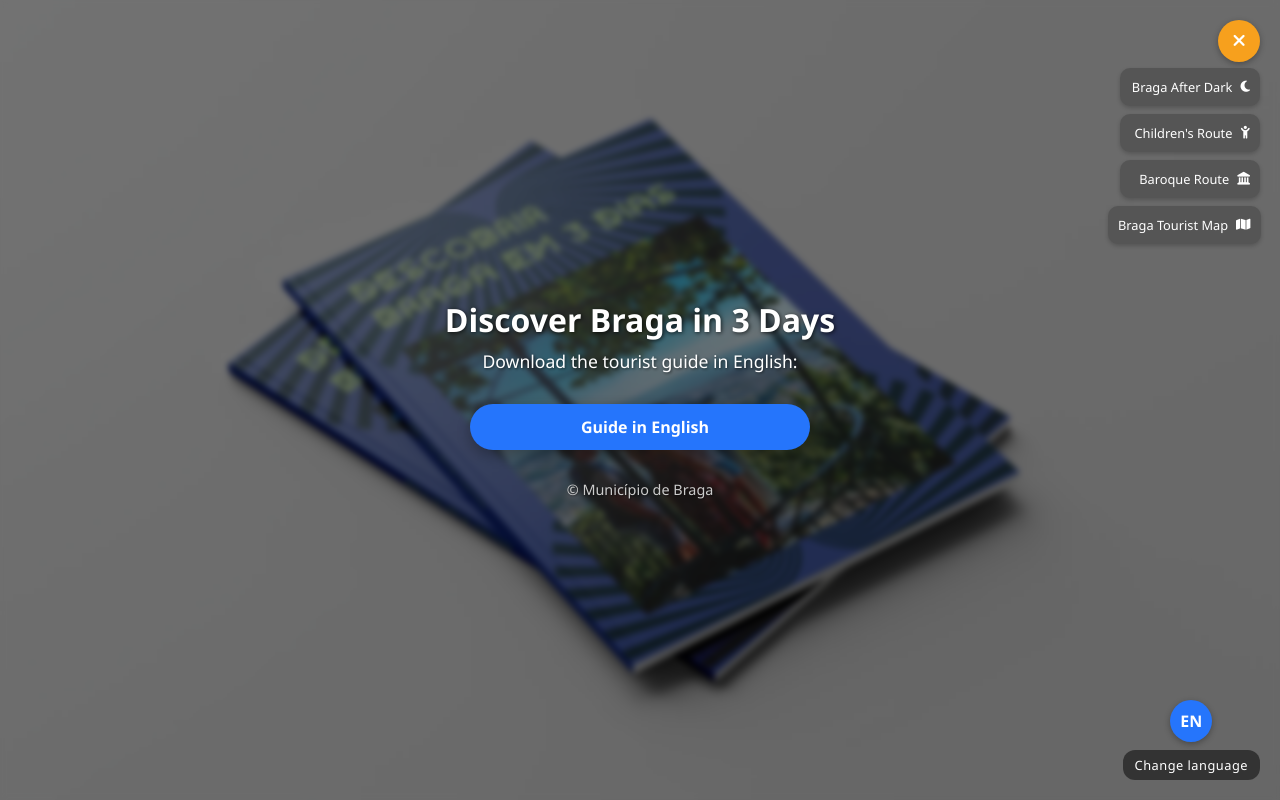
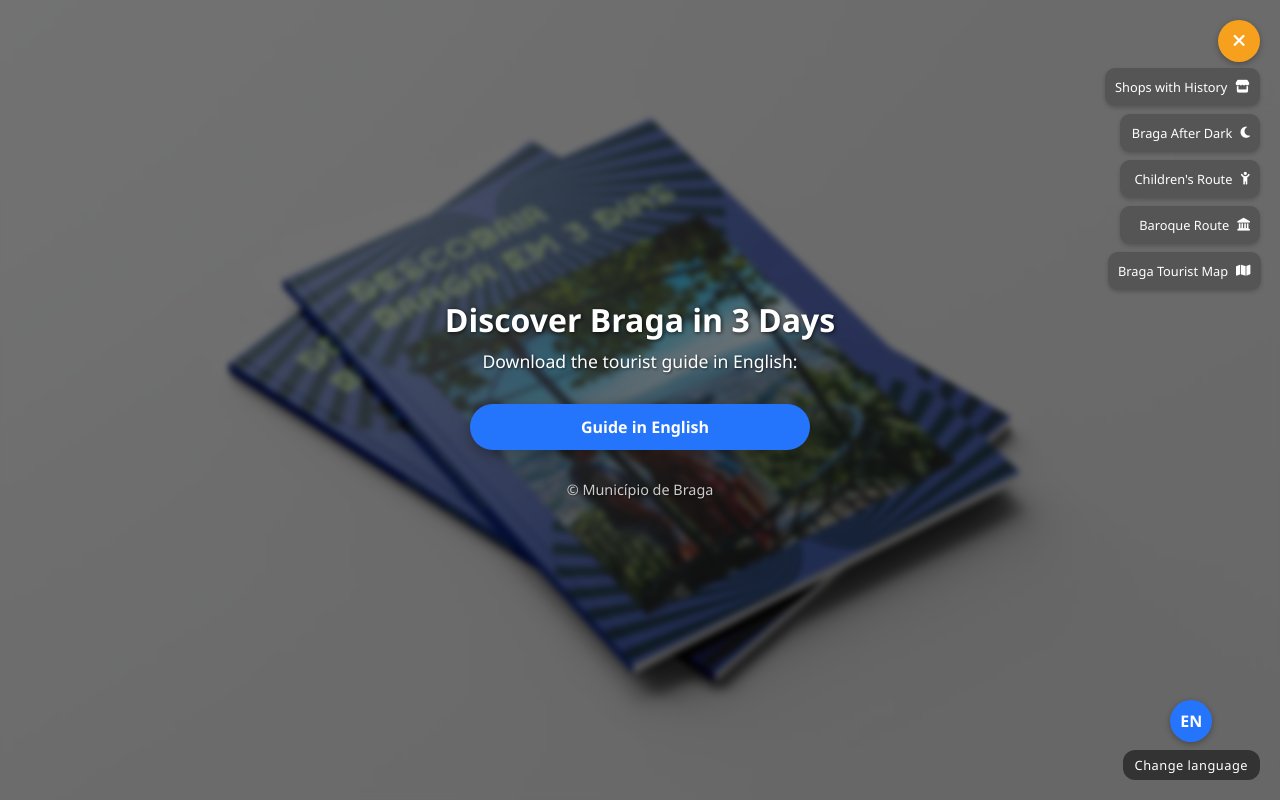
Before and after one commit to Bragatur/roteiros, a website: page index.html in a window 1280 px wide. Both pictures are taken after a click on the element 1239 px from the left and 41 px from the top of the page. Drawn offline with Linux system fonts and the light colour scheme; some icons are missing.

Commit message:
Update index.html

```diff
--- a/index.html
+++ b/index.html
@@ -96,7 +96,7 @@
       text-shadow: 1px 1px 2px rgba(0, 0, 0, 0.5);
     }
 
-    /* Botão menu flutuante - ESTILOS DO ROT INFANTIL */
+    /* Botão menu flutuante */
     .menu-dropdown {
       position: fixed;
       top: 20px;
@@ -107,7 +107,6 @@
       align-items: flex-end;
       opacity: 0;
       transform: translateY(-20px);
-      /* ALTERADO: Removido o atraso de 1.2s para aparecer imediatamente (agora 0s) */
       animation: floatInTop 0.8s ease forwards 0s;
     }
 
@@ -152,11 +151,11 @@
     .menu-option-link {
       display: flex;
       align-items: center;
-      justify-content: flex-end; /* Alterado: Alinha o conteúdo à direita */
-      gap: 8px; /* Adicionado: Espaçamento entre texto e ícone */
+      justify-content: flex-end;
+      gap: 8px;
       padding: 10px;
-      width: auto; /* Alterado: Ajusta a largura ao conteúdo */
-      min-width: 120px; /* Alterado: Reduzido para permitir ajuste ao texto */
+      width: auto;
+      min-width: 120px;
       border-radius: 10px;
       background-color: #555;
       color: #fff;
@@ -171,7 +170,6 @@
     }
 
     .menu-options.show .menu-option-link:nth-last-child(n) {
-        /* Inverter ordem de animação para que apareça de cima para baixo */
         animation-delay: calc(0.05s * var(--i));
     }
 
@@ -190,7 +188,7 @@
       100% { opacity: 1; transform: translateY(0) scale(1); }
     }
 
-    /* Botão de idioma (inferior direito) - MANTIDO INALTERADO */
+    /* Botão de idioma */
     .lang-dropdown {
       position: fixed;
       bottom: 20px;
@@ -201,7 +199,6 @@
       align-items: center;
       opacity: 0;
       transform: translateY(20px);
-      /* ALTERADO: Removido o atraso de 1.2s para aparecer imediatamente (agora 0s) */
       animation: floatIn 0.8s ease forwards 0s;
     }
 
@@ -304,47 +301,54 @@
       fr: "https://raw.githubusercontent.com/Bragatur/roteiros/main/CMB-Roteir-Descobrir-Braga-em-tre-s-Dias-Versao-Digital-WEB-FRANCES.pdf"
     };
 
-    // Adicionado um mapeamento de ícones para o novo estilo de menu
     const menuIcons = {
       "Mapa Turístico de Braga": "fa-solid fa-map",
       "Roteiro do Barroco": "fa-solid fa-landmark",
       "Roteiro Infantil": "fa-solid fa-child-reaching",
       "Braga After Dark": "fa-solid fa-moon",
+      "Lojas com História": "fa-solid fa-store",
       "Braga Tourist Map": "fa-solid fa-map",
       "Baroque Route": "fa-solid fa-landmark",
       "Children's Route": "fa-solid fa-child-reaching",
+      "Shops with History": "fa-solid fa-store",
+      "Mapa Turístico de Braga": "fa-solid fa-map",
       "Ruta del Barroco": "fa-solid fa-landmark",
       "Ruta Infantil": "fa-solid fa-child-reaching",
+      "Tiendas con Historia": "fa-solid fa-store",
       "Carte Touristique de Braga": "fa-solid fa-map",
       "Itinéraire Baroque": "fa-solid fa-landmark",
       "Itinéraire Enfants": "fa-solid fa-child-reaching",
+      "Boutiques Historiques": "fa-solid fa-store"
     };
 
-    // A entrada "Descobrir Braga em 3 dias" foi removida de todas as listas.
     const menuTranslations = {
       pt: [
         { name: "Mapa Turístico de Braga", url: "https://bragatur.github.io/mapas/" },
         { name: "Roteiro do Barroco", url: "https://bragatur.github.io/roteiro_barroco_braga/" },
         { name: "Roteiro Infantil", url: "https://bragatur.github.io/roteiro_intantil/" },
-        { name: "Braga After Dark", url: "https://bragatur.github.io/bragaafterdark/" }
+        { name: "Braga After Dark", url: "https://bragatur.github.io/bragaafterdark/" },
+        { name: "Lojas com História", url: "https://visitbraga.travel/wp-content/uploads/2025/11/Livro_Lojas_Com_Historia_Braga.pdf" }
       ],
       en: [
         { name: "Braga Tourist Map", url: "https://bragatur.github.io/mapas/" },
         { name: "Baroque Route", url: "https://bragatur.github.io/roteiro_barroco_braga/" },
         { name: "Children's Route", url: "https://bragatur.github.io/roteiro_intantil/" },
-        { name: "Braga After Dark", url: "https://bragatur.github.io/bragaafterdark/" }
+        { name: "Braga After Dark", url: "https://bragatur.github.io/bragaafterdark/" },
+        { name: "Shops with History", url: "https://visitbraga.travel/wp-content/uploads/2025/11/Livro_Lojas_Com_Historia_Braga.pdf" }
       ],
       es: [
         { name: "Mapa Turístico de Braga", url: "https://bragatur.github.io/mapas/" },
         { name: "Ruta del Barroco", url: "https://bragatur.github.io/roteiro_barroco_braga/" },
         { name: "Ruta Infantil", url: "https://bragatur.github.io/roteiro_intantil/" },
-        { name: "Braga After Dark", url: "https://bragatur.github.io/bragaafterdark/" }
+        { name: "Braga After Dark", url: "https://bragatur.github.io/bragaafterdark/" },
+        { name: "Tiendas con Historia", url: "https://visitbraga.travel/wp-content/uploads/2025/11/Livro_Lojas_Com_Historia_Braga.pdf" }
       ],
       fr: [
         { name: "Carte Touristique de Braga", url: "https://bragatur.github.io/mapas/" },
         { name: "Itinéraire Baroque", url: "https://bragatur.github.io/roteiro_barroco_braga/" },
         { name: "Itinéraire Enfants", url: "https://bragatur.github.io/roteiro_intantil/" },
-        { name: "Braga After Dark", url: "https://bragatur.github.io/bragaafterdark/" }
+        { name: "Braga After Dark", url: "https://bragatur.github.io/bragaafterdark/" },
+        { name: "Boutiques Historiques", url: "https://visitbraga.travel/wp-content/uploads/2025/11/Livro_Lojas_Com_Historia_Braga.pdf" }
       ]
     };
 
@@ -354,7 +358,6 @@
     const langLabel = document.getElementById('lang-label');
     const menuOptions = document.getElementById('menu-options');
     const menuToggler = document.getElementById('menu-toggler');
-
 
     function renderDropdown(current) {
       langOptions.innerHTML = '';
@@ -376,36 +379,28 @@
     function renderMenu(lang) {
       const links = menuTranslations[lang] || menuTranslations['en'];
       menuOptions.innerHTML = '';
-      let i = links.length; // Contagem regressiva para animação de cima para baixo
-
-      // Inverte a ordem dos links para o efeito de animação (o 1º no array aparece no topo)
+      let i = links.length;
       [...links].reverse().forEach(link => {
         const a = document.createElement('a');
         a.className = 'menu-option-link';
         a.href = link.url;
-        // REMOVIDO: a.target = "_blank";
-        const iconClass = menuIcons[link.name] || 'fa-solid fa-circle-info'; // Ícone padrão
-        // Alterado: Texto à esquerda, Ícone à direita (e removida a margem inline)
+        const iconClass = menuIcons[link.name] || 'fa-solid fa-circle-info';
         a.innerHTML = `${link.name} <i class="${iconClass}"></i>`;
         a.style.setProperty('--i', i--);
         menuOptions.appendChild(a);
       });
     }
 
-    // Listener para abrir/fechar o menu e mudar o ícone
     menuToggler.addEventListener('click', () => {
       menuOptions.classList.toggle('show');
-      if (menuOptions.classList.contains('show')) {
-         menuToggler.innerHTML = '<i class="fa-solid fa-xmark"></i>';
-      } else {
-         menuToggler.innerHTML = '<i class="fa-solid fa-bars"></i>';
-      }
+      menuToggler.innerHTML = menuOptions.classList.contains('show')
+        ? '<i class="fa-solid fa-xmark"></i>'
+        : '<i class="fa-solid fa-bars"></i>';
     });
 
     function setLanguage(lang) {
       const content = texts[lang] || texts['en'];
       const btn = document.getElementById("download-button");
-
       document.getElementById("title").textContent = content.title;
       document.getElementById("description").textContent = content.description;
       btn.href = pdfLinks[lang] || "#";
@@ -414,21 +409,12 @@
       document.title = content.title;
       langLabel.textContent = content.langLabel;
       currentLang.textContent = flagMap[lang];
+      langOptions.classList.remove('show');
+      renderMenu(lang);
       renderDropdown(lang);
-      renderMenu(lang);
-      langOptions.classList.remove('show');
-
-      // Fecha o menu principal se estiver aberto ao mudar o idioma
-      menuOptions.classList.remove('show');
-      menuToggler.innerHTML = '<i class="fa-solid fa-bars"></i>';
     }
 
-    document.addEventListener('DOMContentLoaded', () => {
-      const userLang = navigator.language.slice(0,2);
-      const supported = Object.keys(texts);
-      const lang = supported.includes(userLang) ? userLang : 'en';
-      setLanguage(lang);
-    });
+    setLanguage('en');
   </script>
 </body>
 </html>
```
Lines whose indentation alone changed are shown as unchanged.
